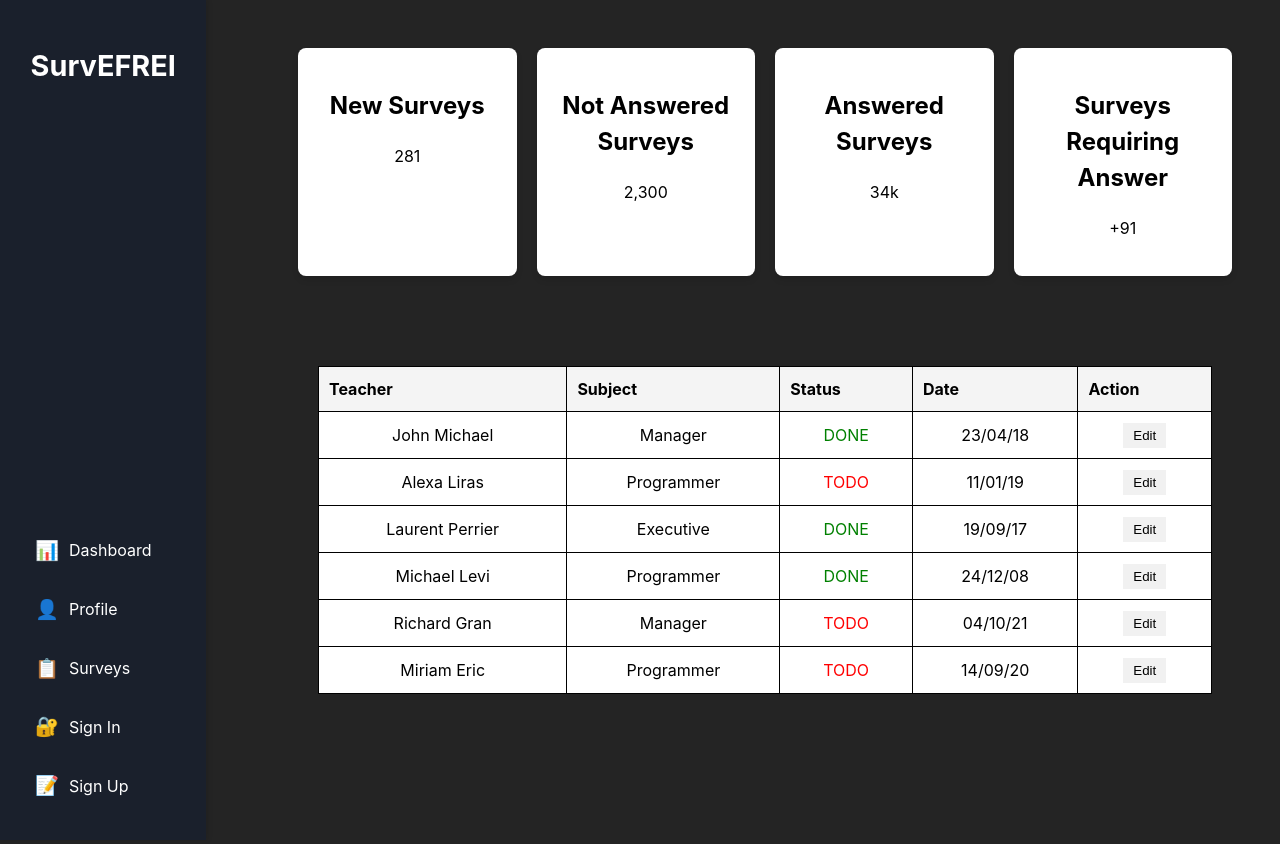
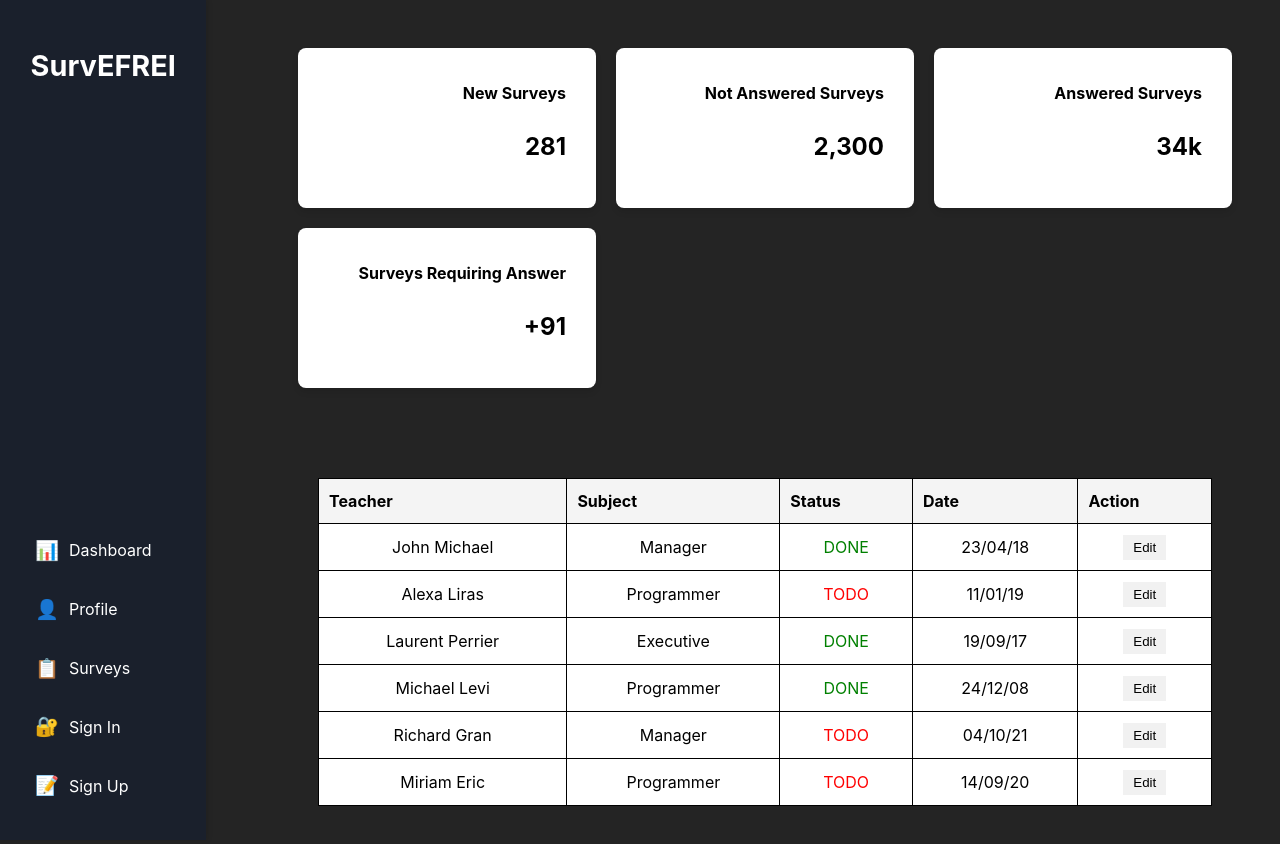
Before and after one commit to llanelli13/SurvEFREI_frontend, a React (Vite) app: page /home/dashboard in a window 1280 px wide. Shown: the top 844 px of the page. Before the commit the page ends 816 px from the top, so only its background shows below. Built offline with nearby package versions, Linux system fonts and the light colour scheme.

Commit message:
Stats cards wip

```diff
--- a/src/components/styles/StatsCard.css
+++ b/src/components/styles/StatsCard.css
@@ -1,8 +1,7 @@
-/* StatsCards.css */
 .stats-cards {
-  display: grid; /* Utilisation de Grid pour contrôler la disposition */
-  grid-template-columns: repeat(auto-fit, minmax(200px, 1fr)); /* Responsivité avec largeur minimale */
-  gap: 20px; /* Espacement entre les cartes */
+  display: grid;
+  grid-template-columns: repeat(auto-fit, minmax(250px, 1fr)); /* Gestion dynamique */
+  gap: 20px;
   margin-bottom: 30px;
 }
 
@@ -11,6 +10,21 @@
   padding: 20px;
   border-radius: 8px;
   box-shadow: 0 4px 6px rgba(0, 0, 0, 0.1);
-  text-align: center;
+  text-align: right; /* Alignement à droite */
   color: #000;
+  height: 120px; /* Fixe la hauteur des cartes */
 }
+
+.stat-card h2 {
+  font-size: 1rem;
+  margin-bottom: 5px;
+  color: #000;
+  margin-right: 10px; /* Marge à droite */
+}
+
+.stat-card p {
+  font-size: 1.5rem;
+  font-weight: bold;
+  color: #000;
+  margin-right: 10px; /* Marge à droite */
+}
```
